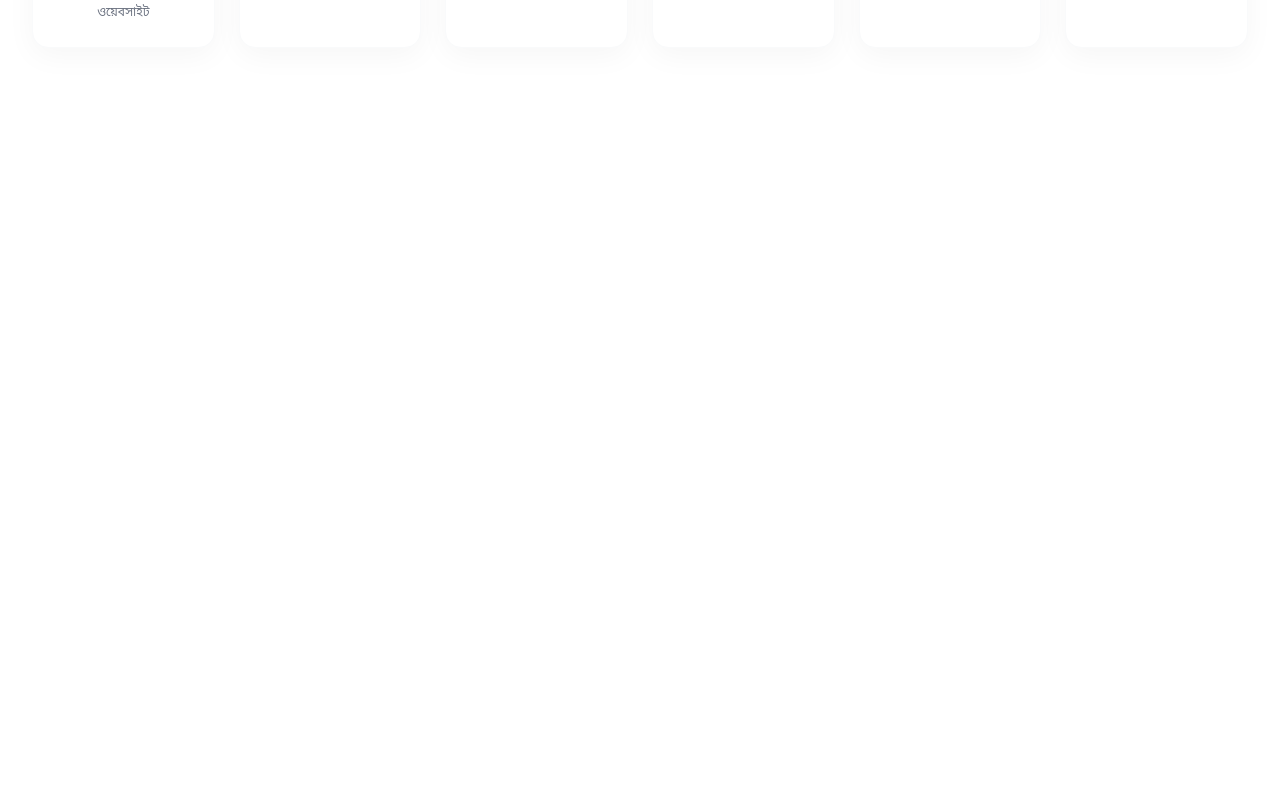
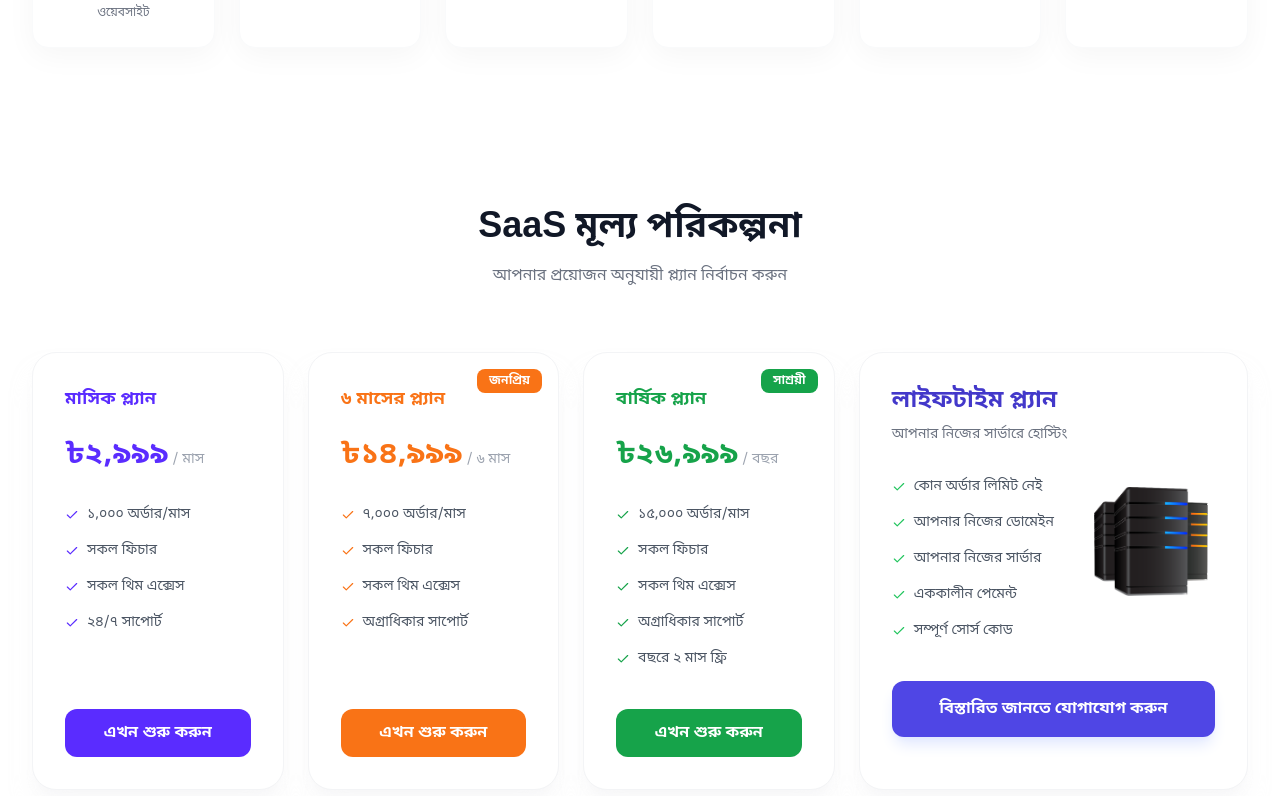
Before and after one commit to kawsarNK/e-com-tara, a Next.js app: page / in a window 1280 px wide. Shown: the part 1365-2161 px from the top of the page. Before the commit the page ends 1493 px from the top, so only its background shows below. Built offline with nearby package versions, Linux system fonts and the light colour scheme.

Commit message:
complete pricing portio

```diff
--- a/src/app/page.tsx
+++ b/src/app/page.tsx
@@ -3,7 +3,7 @@
 import Stats from '../components/Stats';
 import Features from '../components/Features';
 // import LiveDemo from '../components/LiveDemo';
-// import Pricing from '../components/Pricing';
+import Pricing from '../components/Pricing';
 // import Footer from '../components/Footer';
 
 export default function Home() {
@@ -13,9 +13,9 @@
       <Hero />
       <Stats />
       <Features />
-      {/* <LiveDemo />
+      {/* <LiveDemo /> */}
       <Pricing />
-      <Footer /> */}
+      {/* <Footer /> */}
     </main>
   );
 }
--- /dev/null
+++ b/src/components/Pricing.tsx
@@ -0,0 +1,128 @@
+import React from 'react';
+import Image from 'next/image';
+import { FiCheck } from 'react-icons/fi';
+
+const pricingPlans = [
+    {
+        title: 'মাসিক প্ল্যান',
+        price: '২,৯৯৯',
+        duration: '/ মাস',
+        features: ['১,০০০ অর্ডার/মাস', 'সকল ফিচার', 'সকল থিম এক্সেস', '২৪/৭ সাপোর্ট'],
+        buttonText: 'এখন শুরু করুন',
+        color: 'bg-[#5A2CFF]',
+        textColor: 'text-[#5A2CFF]',
+        badge: null,
+    },
+    {
+        title: '৬ মাসের প্ল্যান',
+        price: '১৪,৯৯৯',
+        duration: '/ ৬ মাস',
+        features: ['৭,০০০ অর্ডার/মাস', 'সকল ফিচার', 'সকল থিম এক্সেস', 'অগ্রাধিকার সাপোর্ট'],
+        buttonText: 'এখন শুরু করুন',
+        color: 'bg-orange-500',
+        textColor: 'text-orange-500',
+        badge: 'জনপ্রিয়',
+    },
+    {
+        title: 'বার্ষিক প্ল্যান',
+        price: '২৬,৯৯৯',
+        duration: '/ বছর',
+        features: ['১৫,০০০ অর্ডার/মাস', 'সকল ফিচার', 'সকল থিম এক্সেস', 'অগ্রাধিকার সাপোর্ট', 'বছরে ২ মাস ফ্রি'],
+        buttonText: 'এখন শুরু করুন',
+        color: 'bg-green-600',
+        textColor: 'text-green-600',
+        badge: 'সাশ্রয়ী',
+    },
+];
+
+export default function Pricing() {
+    return (
+        <section className="py-20 bg-white">
+            <div className="max-w-7xl mx-auto px-4 sm:px-6 lg:px-8">
+
+
+                <div className="text-center mb-16">
+                    <h2 className="text-3xl md:text-4xl font-bold text-gray-900 mb-4">
+                        SaaS মূল্য পরিকল্পনা
+                    </h2>
+                    <p className="text-gray-500">আপনার প্রয়োজন অনুযায়ী প্ল্যান নির্বাচন করুন</p>
+                </div>
+
+                <div className="grid grid-cols-1 lg:grid-cols-12 gap-6 items-stretch">
+
+
+                    <div className="lg:col-span-8 grid grid-cols-1 md:grid-cols-3 gap-6">
+                        {pricingPlans.map((plan, index) => (
+                            <div
+                                key={index}
+                                className="relative flex flex-col p-8 rounded-3xl bg-white border border-gray-100 shadow-xl shadow-gray-100/50"
+                            >
+                                {plan.badge && (
+                                    <span className={`absolute top-4 right-4 px-3 py-1 rounded-lg text-xs font-bold text-white ${plan.color}`}>
+                                        {plan.badge}
+                                    </span>
+                                )}
+                                <h3 className={`text-lg font-bold mb-6 ${plan.textColor}`}>{plan.title}</h3>
+                                <div className="flex items-baseline mb-8">
+                                    <span className={`text-3xl font-black ${plan.textColor}`}>৳{plan.price}</span>
+                                    <span className="text-gray-400 text-sm ml-1">{plan.duration}</span>
+                                </div>
+                                <ul className="flex-1 space-y-4 mb-10">
+                                    {plan.features.map((feature, idx) => (
+                                        <li key={idx} className="flex items-center gap-2 text-sm text-gray-600">
+                                            <FiCheck className={plan.textColor} />
+                                            {feature}
+                                        </li>
+                                    ))}
+                                </ul>
+                                <button className={`w-full py-3 rounded-xl font-bold text-white transition-opacity hover:opacity-90 ${plan.color}`}>
+                                    {plan.buttonText}
+                                </button>
+                            </div>
+                        ))}
+                    </div>
+
+
+                    <div className="lg:col-span-4 flex flex-col p-8 rounded-3xl bg-white border border-gray-100 shadow-xl shadow-gray-100/50 relative overflow-hidden">
+                        <div className="relative z-10">
+                            <h3 className="text-2xl font-black text-indigo-700 mb-2">লাইফটাইম প্ল্যান</h3>
+                            <p className="text-sm text-gray-500 mb-8">আপনার নিজের সার্ভারে হোস্টিং</p>
+
+                            <div className="flex gap-6 mb-10">
+                                <ul className="flex-1 space-y-4">
+                                    {[
+                                        'কোন অর্ডার লিমিট নেই',
+                                        'আপনার নিজের ডোমেইন',
+                                        'আপনার নিজের সার্ভার',
+                                        'এককালীন পেমেন্ট',
+                                        'সম্পূর্ণ সোর্স কোড',
+                                    ].map((item, idx) => (
+                                        <li key={idx} className="flex items-center gap-2 text-sm text-gray-600">
+                                            <FiCheck className="text-green-500" />
+                                            {item}
+                                        </li>
+                                    ))}
+                                </ul>
+
+
+                                <div className="hidden sm:block w-32 h-32 relative">
+                                    <Image
+                                        src="/server.png"
+                                        alt="Server"
+                                        fill
+                                        className="object-contain"
+                                    />
+                                </div>
+                            </div>
+
+                            <button className="w-full py-4 rounded-xl font-bold text-white bg-indigo-600 shadow-lg shadow-indigo-100">
+                                বিস্তারিত জানতে যোগাযোগ করুন
+                            </button>
+                        </div>
+                    </div>
+
+                </div>
+            </div>
+        </section>
+    );
+}
```
Also changed, not shown: public/server.png (added).
